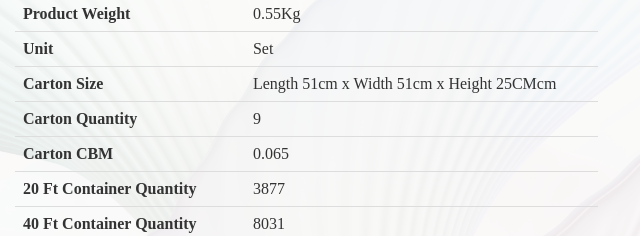
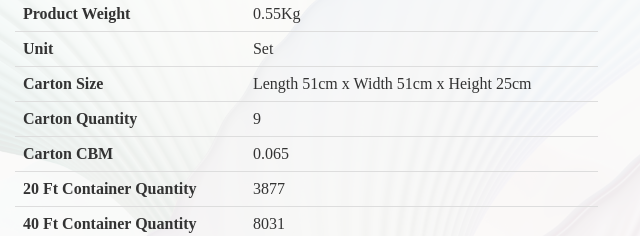
Before and after one commit to GBSLIT/GB26327, a plain HTML site: page index.html in a window 1280 px wide. Shown: the part 443-679 px from the top of the page, 187-827 px from the left. Drawn offline with Linux system fonts and the light colour scheme.

Commit message:
Update index.html

```diff
--- a/index.html
+++ b/index.html
@@ -167,7 +167,7 @@
                 </tr>
                 <tr>
                     <th>Carton Size</th>
-                    <td>Length 51cm x Width 51cm x Height 25CMcm</td>
+                    <td>Length 51cm x Width 51cm x Height 25cm</td>
                 </tr>
                 <tr>
                     <th>Carton Quantity</th>
```
